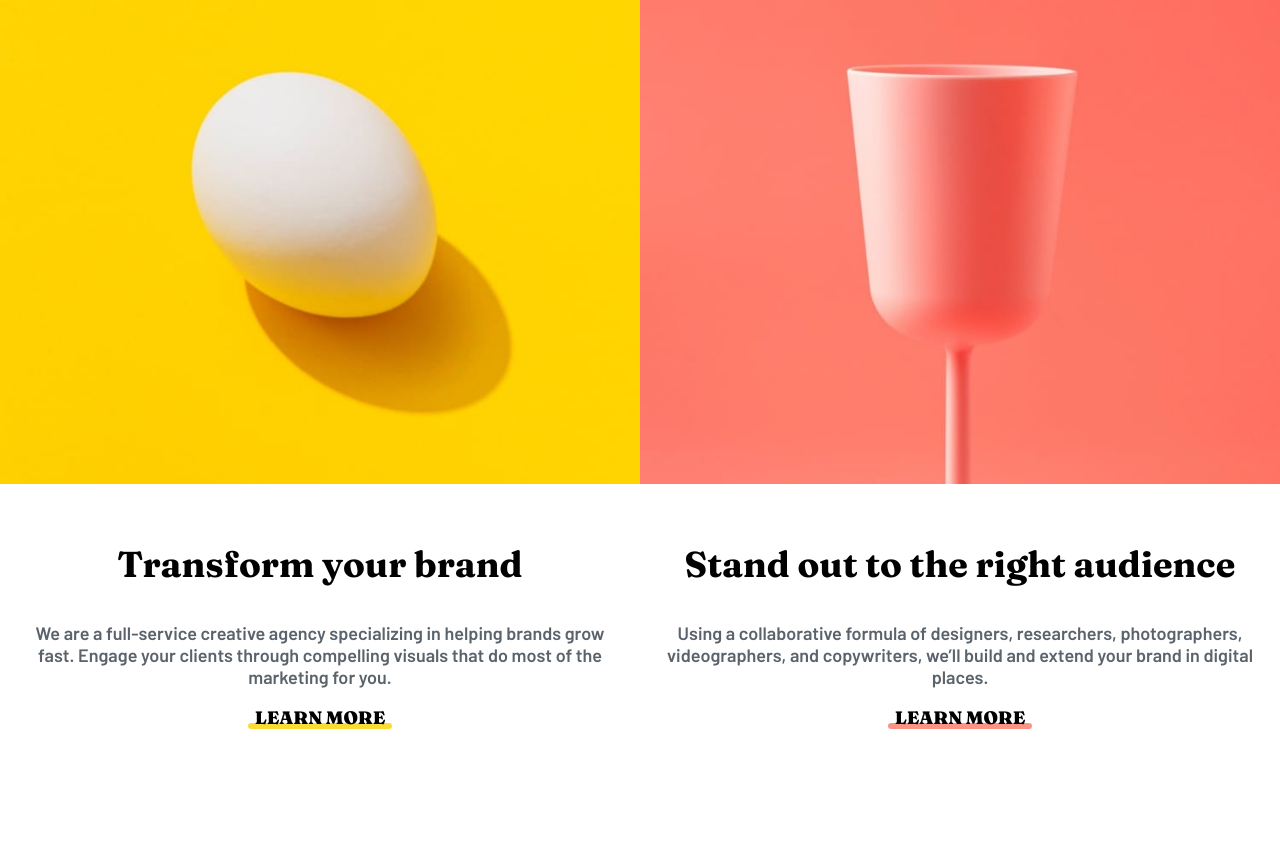
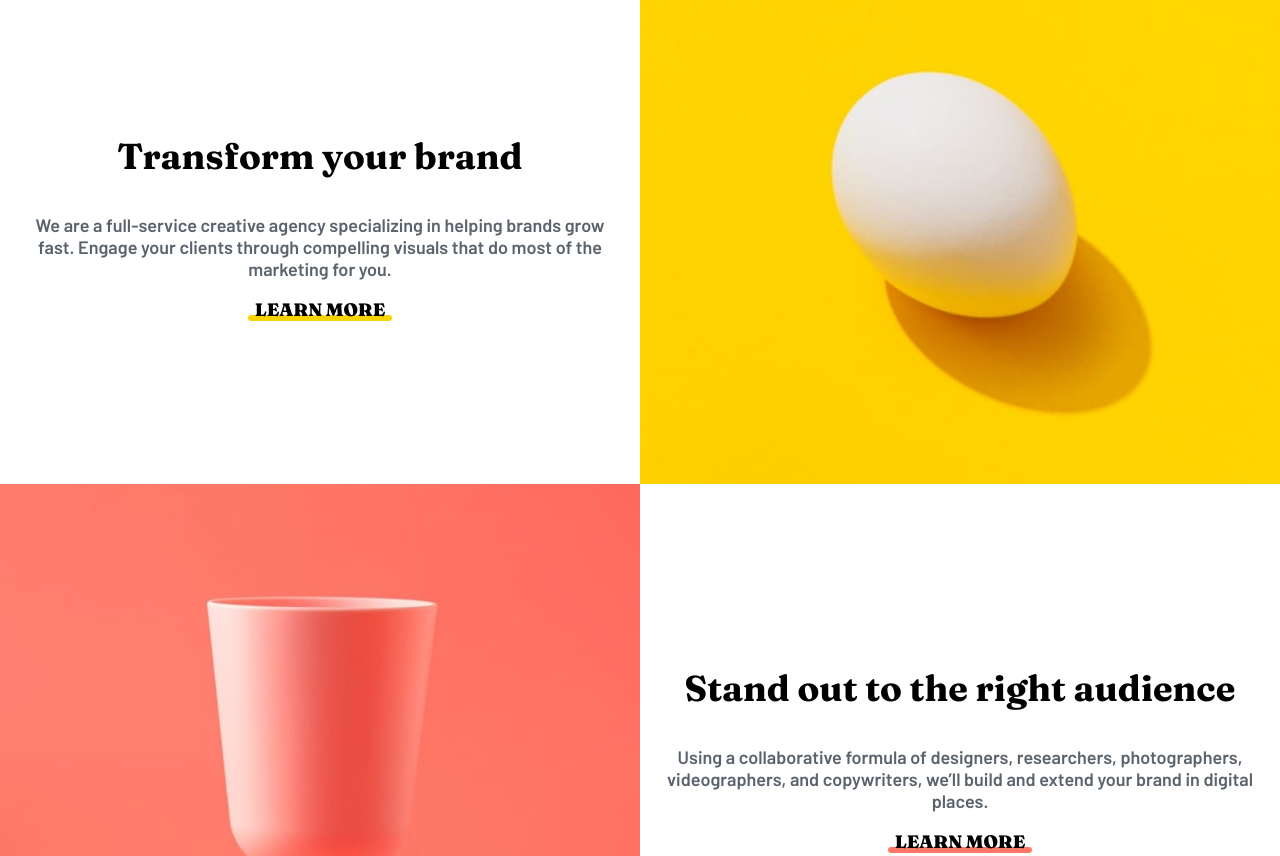
Before and after one commit to chimny/Sunnyside, a website built with Parcel: page src/index.html in a window 1280 px wide. Shown: the part 728-1584 px from the top of the page. Built offline with nearby package versions, Linux system fonts and the light colour scheme.

Commit message:
control commit

```diff
--- a/src/index.html
+++ b/src/index.html
@@ -3,7 +3,6 @@
     <head>
         <meta charset="UTF-8" />
         <meta name="viewport" content="width=device-width, initial-scale=1.0" />
-        <!-- displays site properly based on user's device -->
 
         <link
             rel="icon"
@@ -50,7 +49,7 @@
             </header>
 
             <section class="about">
-                <div class="keypoints">
+                <div class="keypoints reversed">
                     <img
                         src="./images/mobile/image-transform.jpg"
                         alt="image-transform"
--- a/src/scss/about.scss
+++ b/src/scss/about.scss
@@ -1,7 +1,7 @@
 @use './variables.scss'as v;
 
 .keypoints > * {
-    min-height: 60vh;
+    min-height: 50vh;
 }
 
 img {
@@ -56,13 +56,11 @@ img {
                 background: v.$primarySoftRed;
                 z-index: -1;
                 border-radius: v.$borderRadius;
-                opacity: 0.8;
             }
         }
         .yellow {
             &::before {
                 background: v.$primaryYellow;
-                opacity: 0.8;
             }
         }
     }
@@ -95,40 +93,39 @@ img {
     color: v.$primaryDarkblue;
 }
 
+// breakpoint
 @media (min-width: v.$mobile+1px) {
-    .keypoints .reversed {
-        img {
-            grid-area: transformIMG;
-        }
-        .contentBox {
-            grid-area: transform;
-        }
+    .about {
+        display: flex;
+        flex-direction: column;
+    }
+
+    img,
+    .additionalPoints {
+        width: 50%;
+    }
+
+    .contentBox {
+        display: flex;
+        flex-direction: column;
+        align-items: center;
+        justify-content: center;
     }
 
     .keypoints {
-        img {
-            grid-area: standoutIMG;
-        }
-        .contentBox {
-            grid-area: standout;
-        }
+        display: flex;
+        flex-basis: 0;
+        flex: 1 1 0px;
+    }
+
+    .reversed {
+        flex-direction: row-reverse;
     }
 
     .cherry {
-        grid-area: graphicDesign;
+        background-image: url("../images/desktop/image-graphic-design.jpg");
     }
-
     .orange {
-        grid-area: photography;
-    }
-
-    .about {
-        display: grid;
-        grid-template-rows: repeat(3, 1fr);
-        grid-template-columns: repeat(2, 1fr);
-        grid-template-areas:
-            "transform transformIMG"
-            " standoutIMG standout"
-            "graphicDesign photography";
+        background-image: url("../images/desktop/image-photography.jpg");
     }
 }
```
Also changed, not shown: dist/image-gallery-orange.9a461a20.jpg (added), dist/image-graphic-design.e6dce727.jpg (added), dist/image-photography.8b07aa52.jpg (added), dist/index.html, 4 other files.
